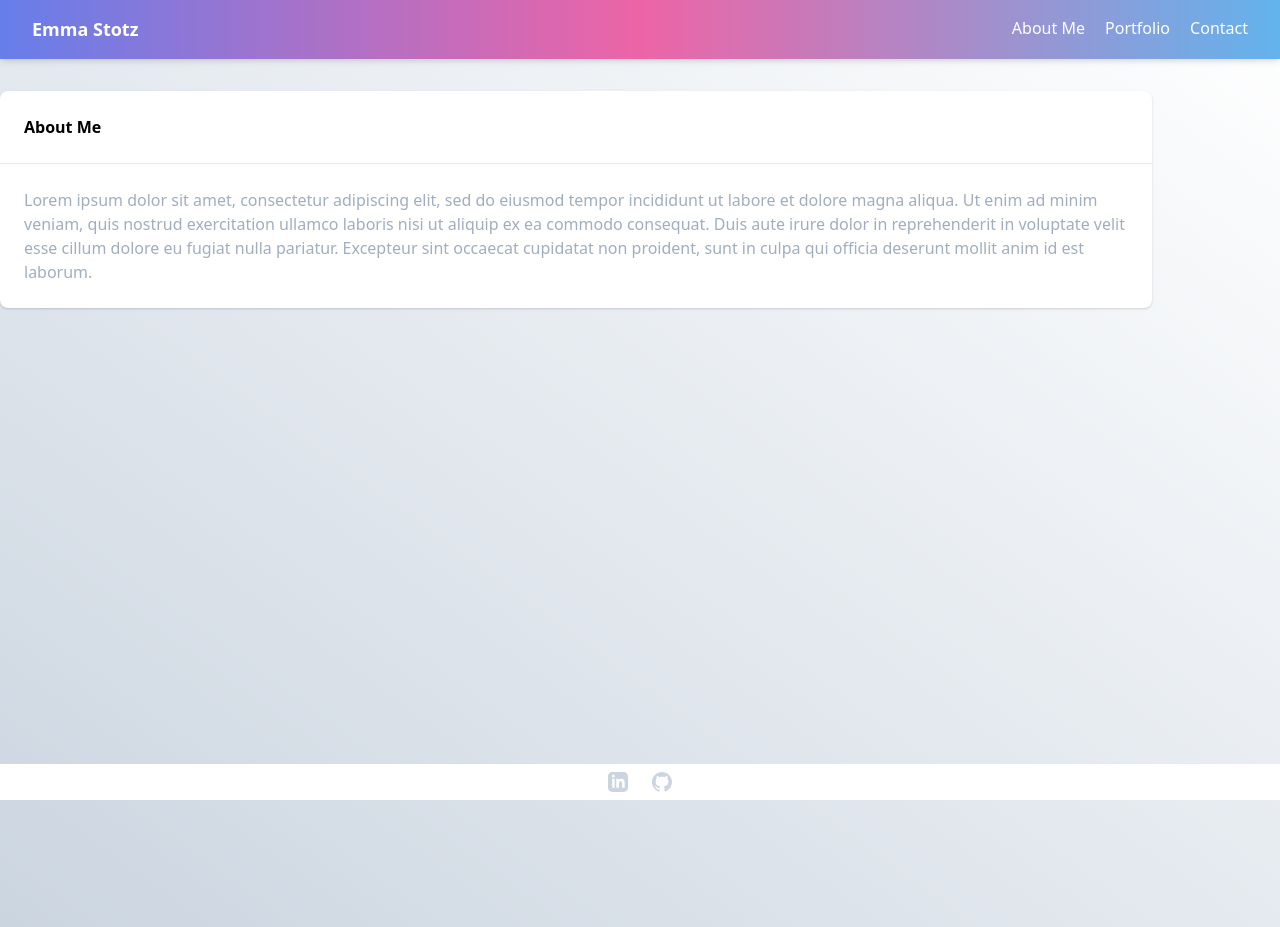
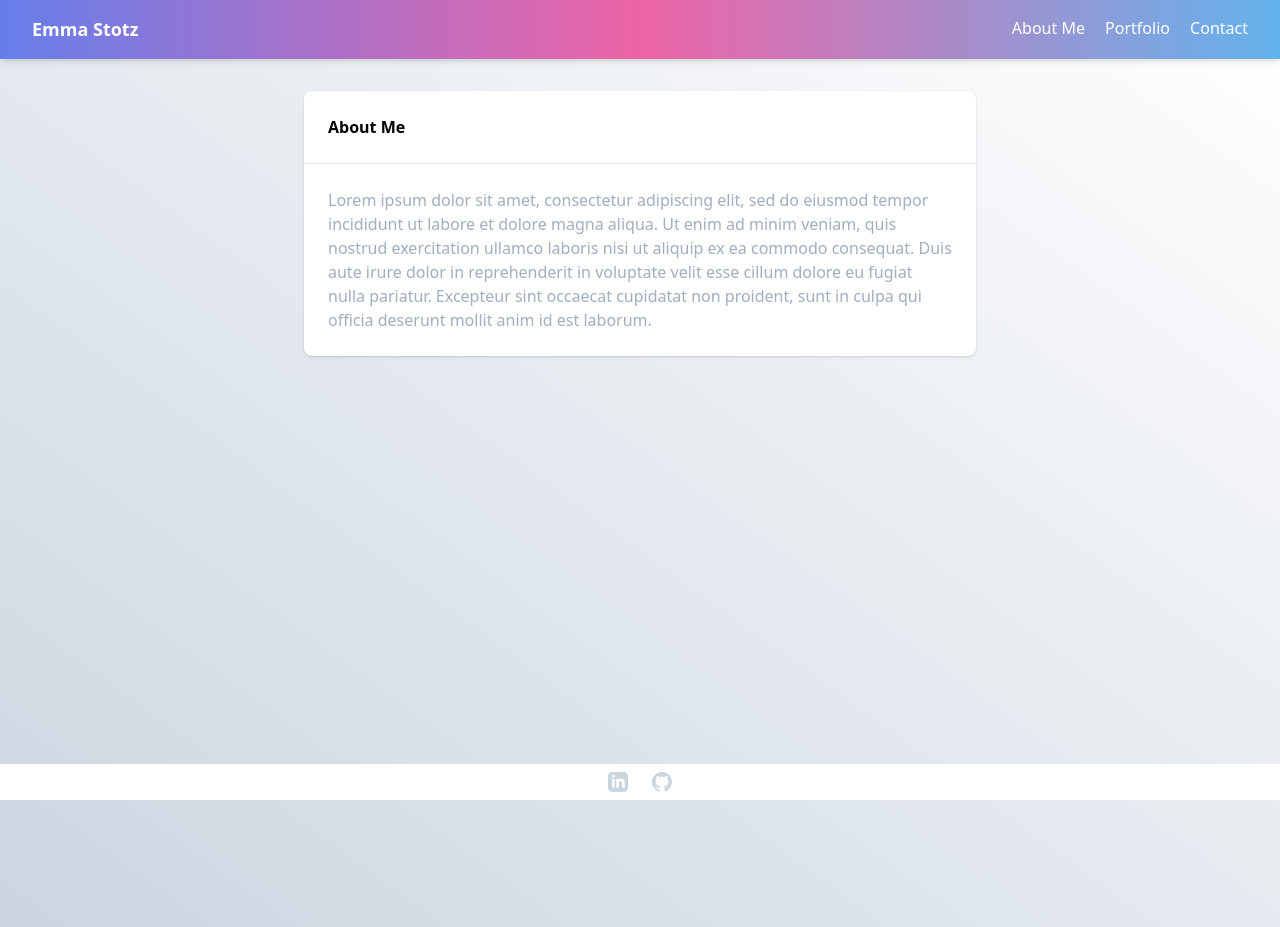
Before and after one commit to emmastotz/nuxt-portfolio, a Nuxt app: page / in a window 1280 px wide. Built offline with nearby package versions, Linux system fonts and the light colour scheme.

Commit message:
style: `mx-auto`

```diff
--- a/components/DisplayCard.vue
+++ b/components/DisplayCard.vue
@@ -1,5 +1,5 @@
 <template>
-  <div class="bg-white rounded-lg shadow max-w-6xl divide-y">
+  <div class="bg-white rounded-lg shadow max-w-2xl divide-y mx-auto">
       <div class="px-6 py-6">
         <slot name="title" />
       </div>
```
